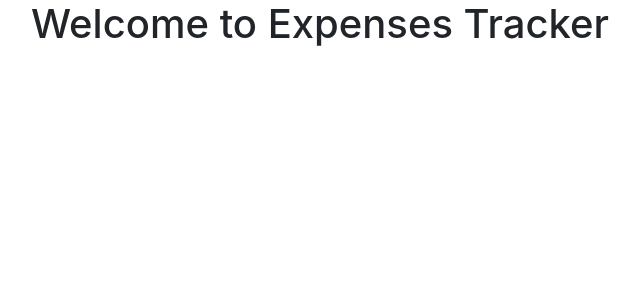
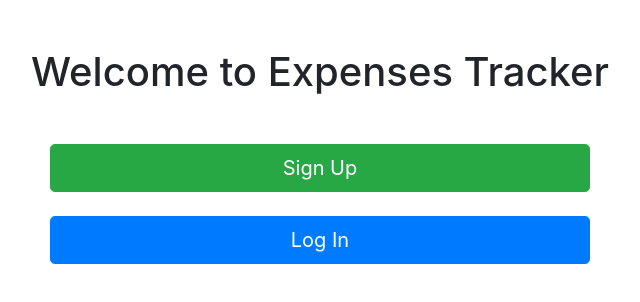
Before and after one commit to Avi-Cohen-Nehemia/expenses-tracker-ui, a React (Create React App) app: page / in a window 1280 px wide. Shown: the top 302 px of the page, without its empty margins (320-960 px from the left). Built offline with nearby package versions, Linux system fonts and the light colour scheme.

Commit message:
wrap buttons with Links

```diff
--- a/src/components/LandingPage/index.js
+++ b/src/components/LandingPage/index.js
@@ -1,8 +1,31 @@
 import React from "react";
+import Button from "react-bootstrap/Button";
+import Row from "react-bootstrap/Row";
+import Col from "react-bootstrap/Col";
+import { Link } from "react-router-dom";
+
 
 const LandingPage = () => {
     return (
-        <h1 className="text-center">{"Welcome to Expenses Tracker"}</h1>
+        <>
+            <h1 className="text-center mt-5">
+                {"Welcome to Expenses Tracker"}
+            </h1>
+            <Row className="mt-5">
+                <Col md={{ span: 6, offset: 3 }}>
+                    <Link to="/signup">
+                        <Button variant="success" size="lg" block>{"Sign Up"}</Button>
+                    </Link>
+                </Col>
+            </Row>
+            <Row className="mt-4">
+                <Col md={{ span: 6, offset: 3 }}>
+                    <Link to="/login">
+                        <Button variant="primary" size="lg" block>{"Log In"}</Button>
+                    </Link>
+                </Col>
+            </Row>
+        </>
     );
 };
 
```
